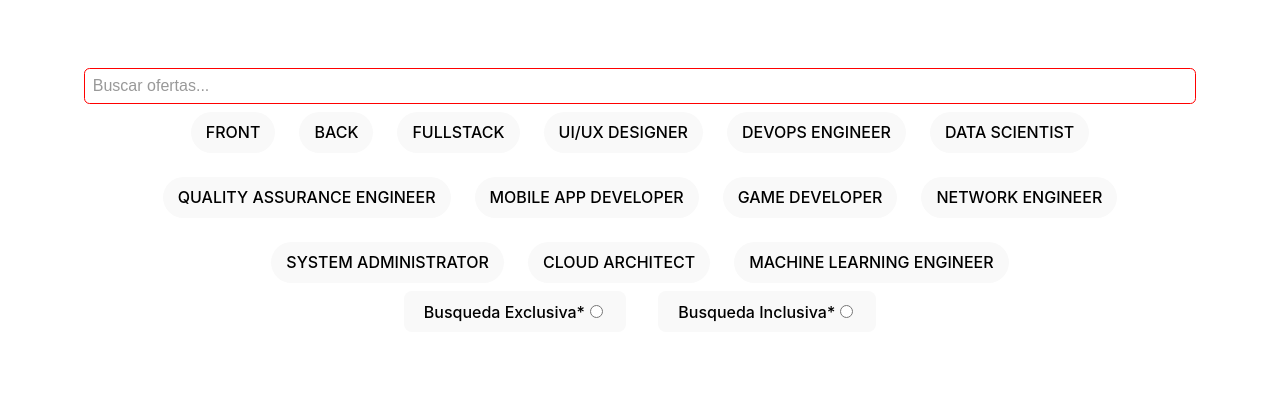
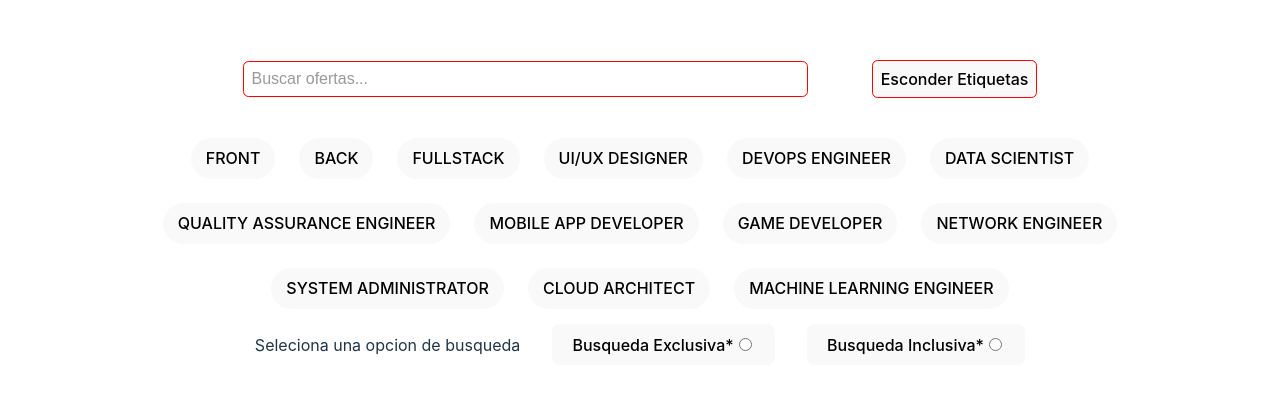
Before and after one commit to AlexisPiramide/Pruebas-Projecto-Final, a React (Vite) app: page / in a window 1280 px wide. Shown: the part 200-594 px from the top of the page. Built offline with nearby package versions, Linux system fonts and the light colour scheme.

Commit message:
Hacerlo todo en componentes mas pequeños

```diff
--- a/src/fragments/Etiquetas.jsx
+++ b/src/fragments/Etiquetas.jsx
@@ -1,6 +1,9 @@
 import "../style/Etiquetas.css"
+import { useState } from "react";
 
-export default function Etiquetas({ etiquetas, etiquetasSeleccionadas, setEtiquetasSeleccionadas, setOpcionesBusqueda}) {
+export default function Etiquetas({ etiquetas, etiquetasSeleccionadas, setEtiquetasSeleccionadas, setOpcionesBusqueda }) {
+
+    const [opcionTexto, setOpcionTexto] = useState('Seleciona una opcion de busqueda');
 
     // Esta funcion filtra las etiquetas seleccionadas y las agrega o quita a las etiquetas selecionadas
     const selecionarEtiqueta = (e) => {
@@ -29,21 +32,33 @@
     const seleccionOpciones = (e) => {
         e.preventDefault();
         const opcion = e.target.id;
+        let texto = '';
+        (opcion == 'exclusiva') ? texto = 'Solo se mostraran ofertas con estas etiquetas' : texto = 'Se mostrarán todas las ofertas con alguna de estas etiquetas';
+        setOpcionTexto(texto)
         setOpcionesBusqueda(opcion);
     }
 
+    const esconderEtiquetas = () => {
+
+    }
 
     return (
-        <div class="secion-etiquetas">
-            <input class="search-bar" type="text" placeholder="Buscar ofertas..." />
-            <div class="container-tags">
+        <div className="secion-etiquetas">
+            <div>
+                <input className="search-bar" type="text" placeholder="Buscar ofertas..." />
+                <button onClick={esconderEtiquetas}>Esconder Etiquetas</button>
+            </div>
+            <div className="container-tags">
                 {etiquetas.map((etiqueta) => (
-                    <button key={etiqueta.id} class="tag" type="checkbox" onClick={(e) => (selecionarEtiqueta(e))}>{etiqueta.nombre}<input type="checkbox"/></button>
+                    <button key={etiqueta.id} className="tag" type="checkbox" onClick={(e) => (selecionarEtiqueta(e))}>{etiqueta.nombre}<input type="checkbox" /></button>
                 ))}
             </div>
-            <div class="opciones-etiquetas">
-                <button id="exclusiva" onClick={(e)=> seleccionOpciones(e)}>Busqueda Exclusiva*<input type="radio" name="busqueda" value="exclusiva"/></button>
-                <button id="inclusiva"  onClick={(e)=> seleccionOpciones(e)}>Busqueda Inclusiva*<input type="radio" name="busqueda" value="inclusiva"/></button>
+            <div className="opciones-etiquetas">
+                <p id='texto-opcion'>{opcionTexto}</p>
+                <div>
+                    <button id="exclusiva" onClick={(e) => seleccionOpciones(e)}>Busqueda Exclusiva*<input type="radio" name="busqueda" value="exclusiva" /></button>
+                    <button id="inclusiva" onClick={(e) => seleccionOpciones(e)}>Busqueda Inclusiva*<input type="radio" name="busqueda" value="inclusiva" /></button>
+                </div>
             </div>
         </div>
     )
--- a/src/style/Etiquetas.css
+++ b/src/style/Etiquetas.css
@@ -7,12 +7,40 @@
     gap:0.5em;
 }
 
-.search-bar {
+.secion-etiquetas{
+    display: flex;
+    flex-direction: column;
+    justify-content: center;
+    align-items: center;
+}
+
+.secion-etiquetas > div{
     width: 90%;
+    display: flex;
+    flex-direction: row;
+    justify-content: center;
+    align-items: center;
+}
+
+.secion-etiquetas > div > button{
     padding: 0.5em;
     font-size: 1rem;
     border: 1px solid red;
     border-radius: 0.35em;
+    margin: 2em;
+}
+
+.search-bar::placeholder {
+    color: #999;
+}
+
+.search-bar {
+    width: 50%;
+    padding: 0.5em;
+    font-size: 1rem;
+    border: 1px solid red;
+    border-radius: 0.35em;
+    margin: 2em;
 }
 
 
@@ -55,16 +83,24 @@
     background: linear-gradient(to right, #ff8a00, #da1b60);
 }
 
-.opciones-etiquetas{
-    display: grid;
-    grid-template-rows: auto;
-    grid-template-columns: auto auto;
+.opciones-etiquetas {
+    display: flex;
+    flex-direction: column;
     justify-content: center;
     align-items: center;
     align-content: center;
     justify-items: start;
     gap: 2em;
 }
+
+.opciones-etiquetas > div {
+    display: flex;
+    justify-content: center;
+    align-items: center;
+    flex-direction: row;
+    gap: 2em;
+}
+
 .opciones-etiquetas > h4 {
     position: relative;
     font-family: "Montserrat", sans-serif;
@@ -73,46 +109,21 @@
     font-style: normal;
 }
 
-.opciones-etiquetas > h4:hover::after {
-    content: "La busqueda exclusiva unicamente muestra las ofertas que contienen todas las etiquetas ";
-    position: absolute;
-
-    transform: translateX(-50%);
-    background-color: #f9f9f9;
-    color: #333;
-    padding: 0.5em;
-    border-radius: 4px;
-    z-index: 1;
-    background-color: white;
-}
-
-.opciones-etiquetas > h4#exclusiva:hover::after {
+.opciones-etiquetas > h4#exclusiva {
     left: 48%;
     bottom: -7em;
     height: 5.8em;
     width: 11em;
-    content: "La busqueda exclusiva unicamente muestra las ofertas que contienen todas las etiquetas selecionadas";
 }
-.opciones-etiquetas > h4#inclusiva:hover::after {
+
+.opciones-etiquetas > h4#inclusiva {
     left: 49%;
     bottom: -7em;
     height: 5.8em;
     width: 11em;
-    content: "La busqueda inclusiva muestra todas las ofertas que contengan alguna de las etiquetas selecionadas";
 }
 
-.etiqueta-container{
-   display: flex;
-   gap: 20px
+.etiqueta-container {
+    display: flex;
+    gap: 20px;
 }
-
-.secion-etiquetas{
-    display: flex;
-    flex-direction: column;
-    justify-content: center;
-    align-items: center;
-}
-
-.search-bar::placeholder {
-    color: #999;
-}
```
Also changed, not shown: 1 other file (tests, documents, lock files or other folders).
